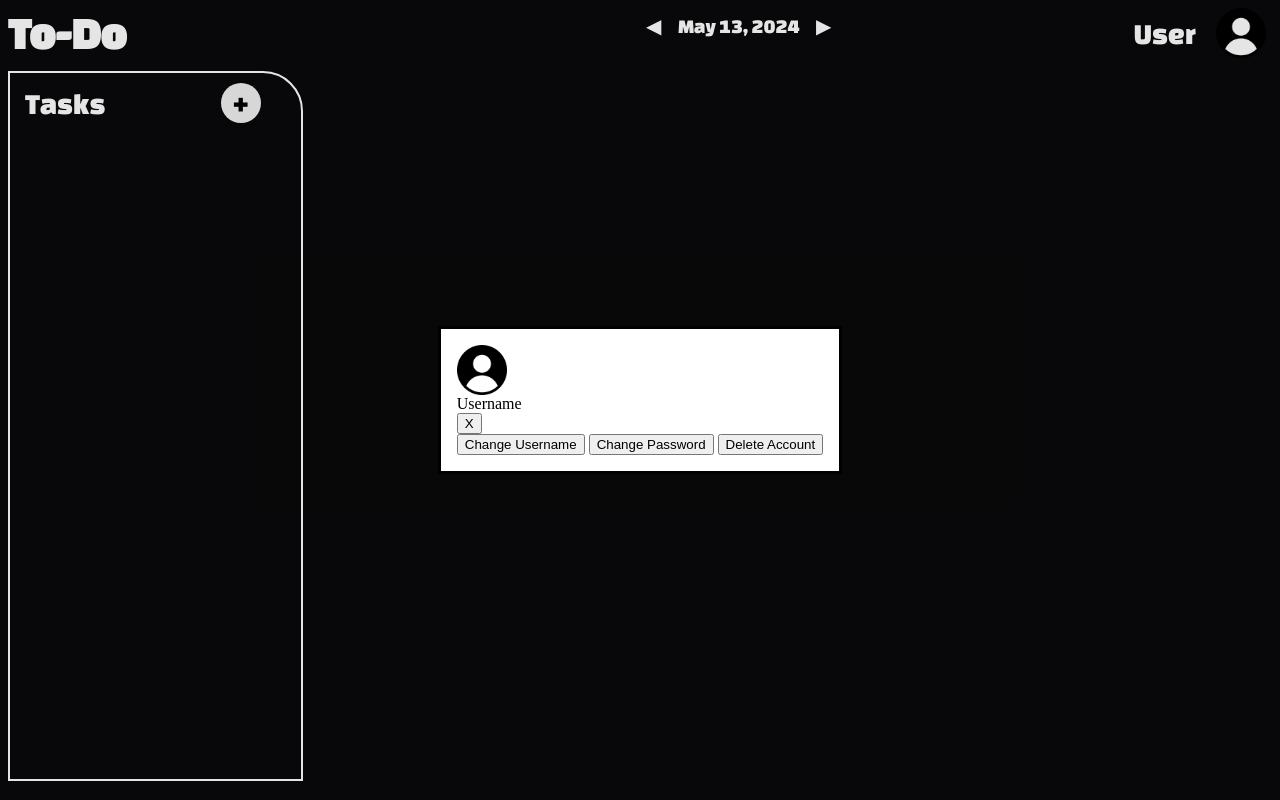
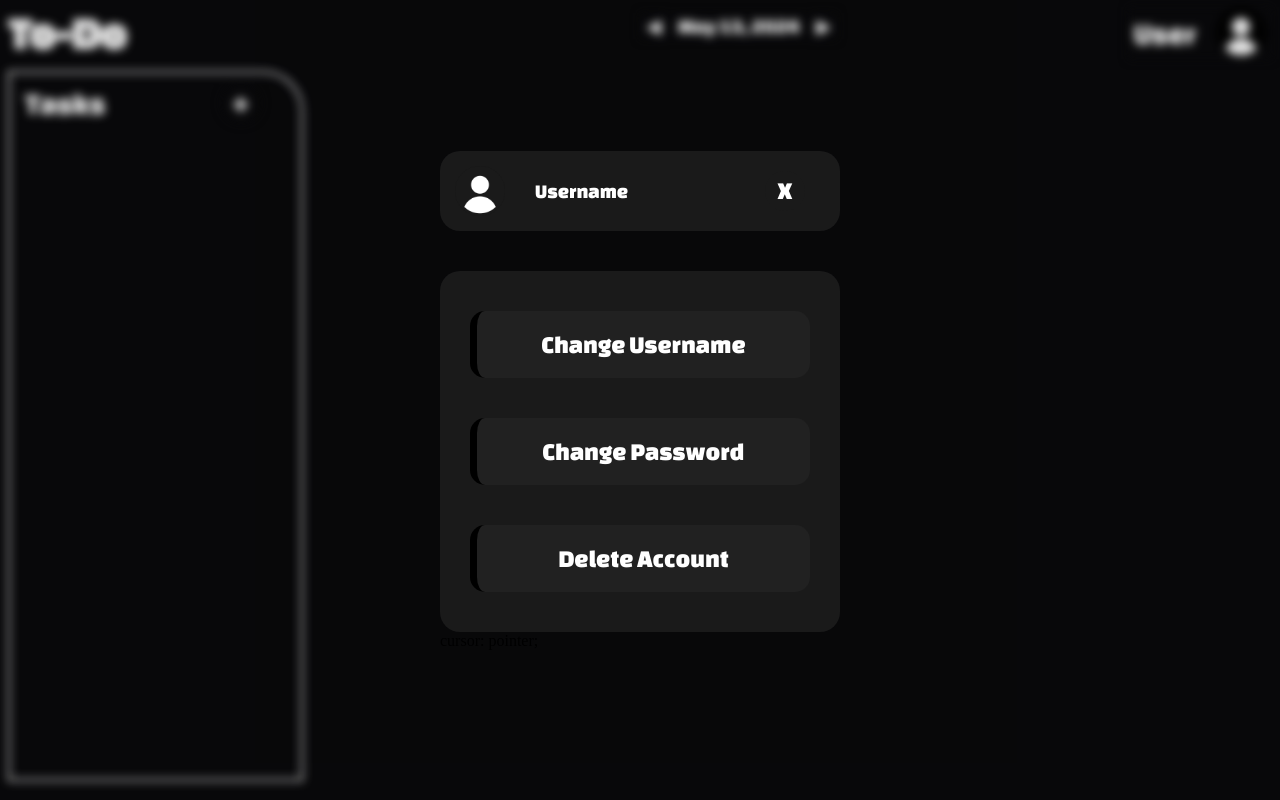
Before and after one commit to MrAlvaroLG/To-Do, a plain HTML site: page Frontend/index.html in a window 1280 px wide. Both pictures are taken after a click on the button "User". Drawn offline with Linux system fonts and the light colour scheme.

Commit message:
elegant popup display created by me :D

```diff
--- a/Frontend/index.html
+++ b/Frontend/index.html
@@ -5,6 +5,7 @@
     <link rel="preconnect" href="https://fonts.gstatic.com" crossorigin>
     <link href="https://fonts.googleapis.com/css2?family=Changa+One:ital@0;1&family=Press+Start+2P&family=Teko:wght@300..700&display=swap" rel="stylesheet">
     <link href="style/style-main.css" rel="stylesheet" type="text/css" />
+    <link href="style/style-popup.css" rel="stylesheet" type="text/css" />
 </head>
 <body style="background-color: #09090B; color: #ffffff;">
     <nav class="navigation-bar">
@@ -35,15 +36,15 @@
 
     <dialog id="UserAdministration">
         <div id="UserInfo">
-            <img src="./images/Log-face-predeterminated.png" alt="" id="UserAdminImg">
+            <img src="./images/Log-face-popup.png" alt="" id="UserAdminImg">
             <div id="UserName">Username</div>
             <button id="ClosePU">X</button>
         </div>
         <div id="UserActions">
-            <button>Change Username</button>
-            <button>Change Password</button>
-            <button>Delete Account</button>
-        </div>
+            <button id="ChangeUsername">Change Username</button>
+            <button id="ChangePassword">Change Password</button>
+            <button id="DeleteAccount">Delete Account</button>
+        </div>cursor: pointer;
     </dialog>
 
     <script src="./popup/popup.js"></script>
--- a/Frontend/popup/popup.js
+++ b/Frontend/popup/popup.js
@@ -1,11 +1,16 @@
 const OpenPopUp = document.querySelector("#User")
 const ClosePopUp = document.querySelector("#ClosePU")
 const PopUp = document.querySelector("#UserAdministration")
+const body = document.body;
 
 OpenPopUp.addEventListener("click", ()=>{
     PopUp.showModal();
+    body.classList.remove('blur-effect-remove');
+    body.classList.add('blur-effect');
 })
 
 ClosePopUp.addEventListener("click", ()=>{
     PopUp.close();
+    body.classList.remove('blur-effect');
+    body.classList.add('blur-effect-remove');
 })
--- a/Frontend/style/style-main.css
+++ b/Frontend/style/style-main.css
@@ -54,11 +54,13 @@
     color: #ffffff
 }
 #ArrowLeft:hover{
-    border-right: 1px solid #ffffff;
+    transition: 100ms;
+    border-right: 3px solid #ffffff;
     border-radius: 3px;
 }
 #ArrowRight:hover{
-    border-left: 1px solid #ffffff;
+    transition: 100ms;
+    border-left: 3px solid #ffffff;
     border-radius: 3px;
 }
 #User{
@@ -73,10 +75,10 @@
     color: #ffffff;
 }
 
-#UserAdminImg{
-    width: 50px;
-    height: 50px;
+button:hover{
+    cursor: pointer;
 }
+
 #UserImage{
     margin-left: 20px;
     width: 50px;
@@ -117,8 +119,11 @@
     font-size: 30px;
     margin-right: auto;
 }
+
 #NewTask{
     font-family: "Changa One", sans-serif;
+    background-color: #09090B;
+    color: #ffffff;
     border-radius: 40px;
     margin-top: 10px;
     border: 0;
@@ -129,3 +134,9 @@
     margin-left: auto;
     margin-right: 40px;
 }
+
+#NewTask:hover{
+    transition: 0.2s;
+    background-color: #ffffff;
+    color: #09090B;
+}
--- /dev/null
+++ b/Frontend/style/style-popup.css
@@ -0,0 +1,126 @@
+#UserAdminImg{
+    width: 50px;
+    height: 50px;
+}
+
+.blur-effect{
+    transition: filter 0.5s;
+    filter: blur(5px);
+}
+
+.blur-effect-remove{
+    transition: filter 0.5s;
+    filter: blur(0px);
+}
+
+dialog{
+    width: 400px;
+    height: 600x;
+    background: none;
+    border: none;
+}
+
+#UserInfo{
+    border-radius: 20px;
+    background-color: #1A1A1A;
+    color: white;
+    font-family: "Changa One", sans-serif;
+    padding: 15px;
+    display: flex;
+    align-items: center;
+    align-content: center;
+    flex-direction: row;
+    font-size: 20px;
+    margin-bottom: 40px;
+}
+
+#UserName{
+    margin-left: 30px;
+}
+
+#ClosePU{
+    color: white;
+    font-family: "Changa One", sans-serif;
+    background-color: #1A1A1A;
+    border: none;
+    font-size: 25px;
+    align-items: center;
+    align-content: center;
+    margin-left: auto;
+    margin-right: 20px;
+    height: 40px;
+    width: 40px;
+    border-radius: 30px;
+}
+
+#ClosePU:hover{
+    transition: 0.3s;
+    background-color: red;
+    color: #212121;
+}
+
+#UserActions{
+    border-radius: 20px;
+    background-color: #1A1A1A;
+    display: flex;
+    flex-direction: column;
+}
+
+#ChangeUsername{
+    background-color: #212121;
+    color: white;
+    border: 0;
+    border-left: 7px solid black;
+    border-radius: 15px;
+    font-family: "Changa One", sans-serif;
+    font-size: 25px;
+    border-radius: 15px;
+    padding: 20px;
+    margin-top: 40px;
+    margin-left: 30px;
+    margin-right: 30px;
+    margin-bottom: 40px;
+}
+#ChangePassword{
+    background-color: #212121;
+    color: white;
+    border: 0;
+    border-left: 7px solid black;
+    border-radius: 15px;
+    font-family: "Changa One", sans-serif;
+    font-size: 25px;
+    border-radius: 15px;
+    padding: 20px;
+    margin-left: 30px;
+    margin-right: 30px;
+    margin-bottom: 40px;
+}
+#DeleteAccount{
+    background-color: #212121;
+    color: white;
+    border: 0;
+    border-left: 7px solid black;
+    border-radius: 15px;
+    font-family: "Changa One", sans-serif;
+    font-size: 25px;
+    border-radius: 15px;
+    padding: 20px;
+    margin-left: 30px;
+    margin-right: 30px;
+    margin-bottom: 40px;
+}
+
+#ChangeUsername:hover{
+    transition: 0.5s;
+    background-color: #323232;
+}
+
+#ChangePassword:hover{
+    transition: 0.5s;
+    background-color: #323232;
+}
+
+#DeleteAccount:hover{
+    transition: 0.5s;
+    background-color: #323232;
+}
```
Also changed, not shown: Frontend/images/Log-face-popup.png (added).
